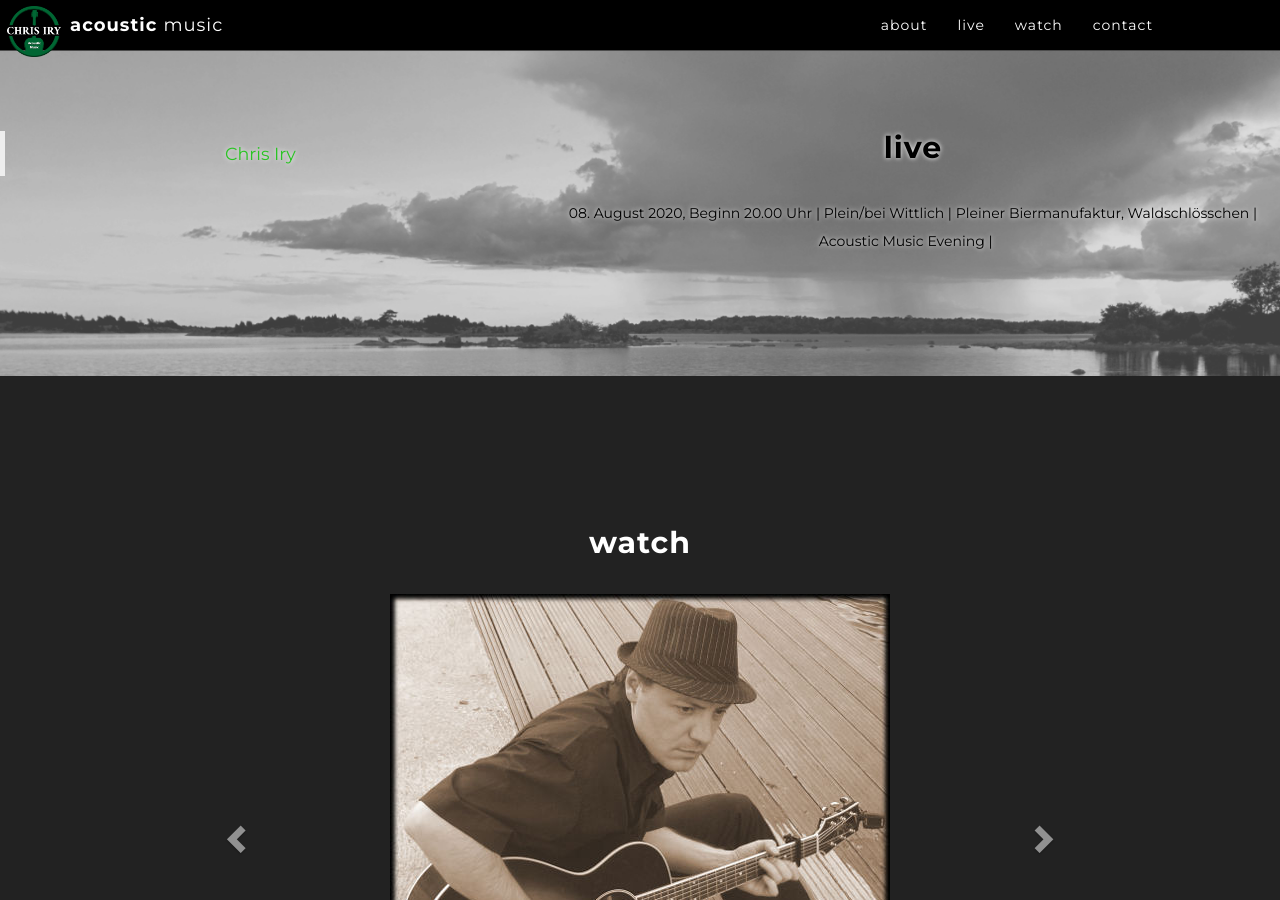
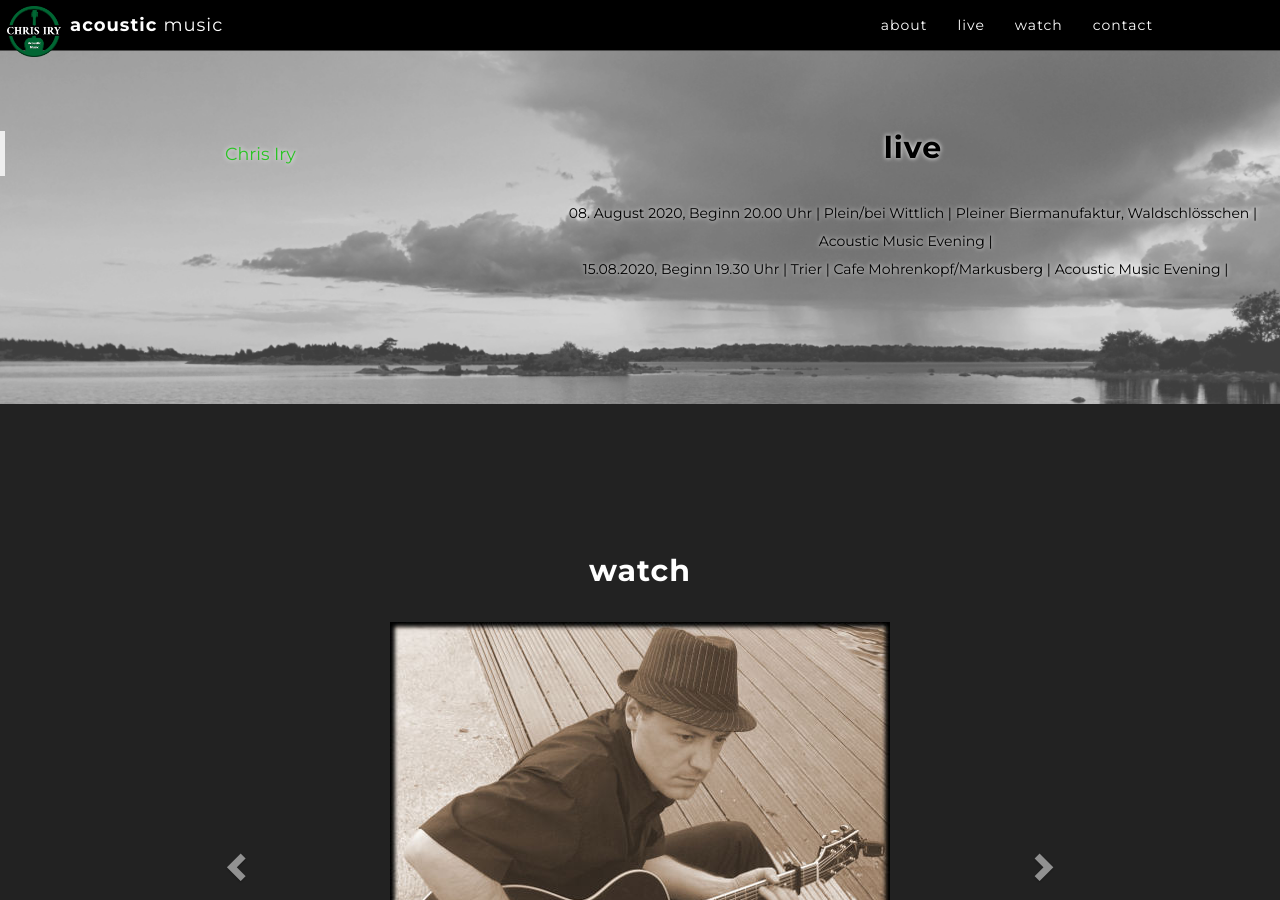
Before and after one commit to danielfett/chris-iry, a Jekyll site: the page built from index.md, in a window 1280 px wide and 900 px high, scrolled down 1691 px. Built offline with Jekyll 4.4.1, drawn with Linux system fonts in a browser that asks for light colours; some web fonts are replaced.

Commit message:
Update konzerte.yml

```diff
--- a/_data/konzerte.yml
+++ b/_data/konzerte.yml
@@ -12,3 +12,8 @@
   Veranstaltungsort: Pleiner Biermanufaktur, Waldschlösschen
   Name: Acoustic Music Evening
   Facebooklink: https://www.facebook.com/events/1142875046113253/
+- Datum: 15.08.2020, Beginn 19.30 Uhr
+  Stadt: Trier
+  Veranstaltungsort: Cafe Mohrenkopf/Markusberg
+  Name: Acoustic Music Evening
+  Facebooklink: https://www.facebook.com/events/969643553476187/
```
